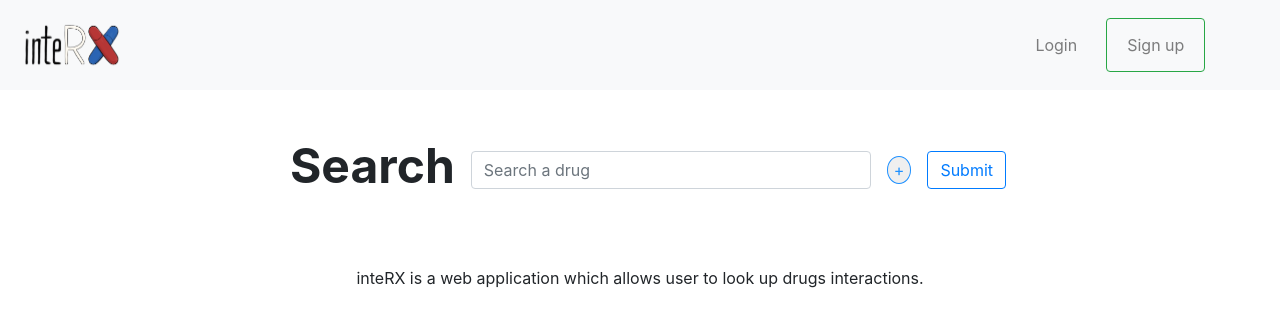
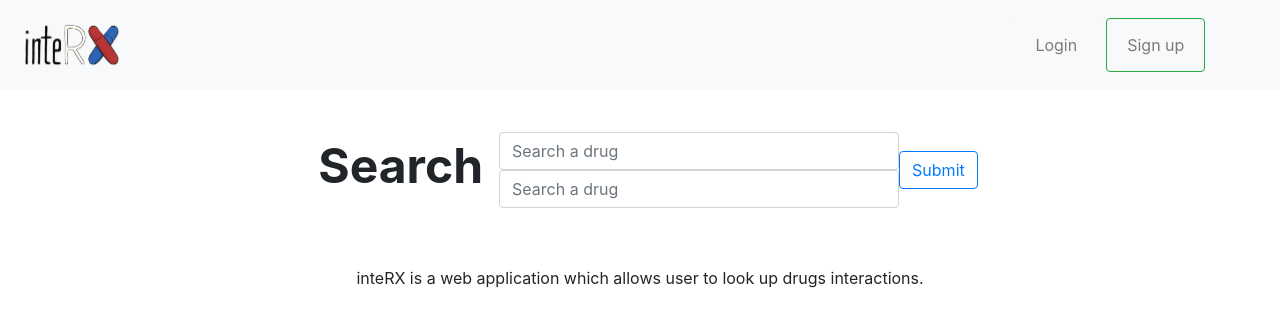
Before and after one commit to shish-kabobs/interx, a React (Create React App) app: page / in a window 1280 px wide. Shown: the top 326 px of the page. Built offline with nearby package versions, Linux system fonts and the light colour scheme; the HTML template or start-up script is replaced by a standard one.

Commit message:
fixed and added another search component

```diff
--- a/src/components/search.component.js
+++ b/src/components/search.component.js
@@ -3,17 +3,7 @@ import './search.css';
 
 export default class Search extends Component {
 
-	constructor(props) {
-		super(props);
-		this.addSearchField = this.addSearchField.bind(this);
-	}
 
-	addSearchField() {
-		const newSearch = document.getElementById('new-searches');
-		const form = document.createElement('input');
-		form.required = true;
-		newSearch.appendChild(form);
-	}
 
 	render() {
 		return (
@@ -21,16 +11,26 @@ export default class Search extends Component {
 				<form action="">
 					<div className="form-group search">
 						<label className="search__bar" for="Search1">Search</label>
-						<input
+						<div>
+							<input
 							type="text"
 							class="form-control"
 							placeholder="Search a drug"
 							style={{ width: '25em' }}
 							required
-						></input>
+							></input>
+							<input
+							type="text"
+							class="form-control"
+							placeholder="Search a drug"
+							style={{ width: '25em' }}
+							required
+							></input>
+						</div>
 						<div id="new-searches"></div>
-						<button className="search__add" onClick={this.addSearchField}>+</button>
+
 						<button type="submit" class="btn btn-outline-primary">Submit</button>
+
 					</div>
 
 				</form>
--- a/src/components/search.css
+++ b/src/components/search.css
@@ -3,6 +3,7 @@
     align-items: center;
     justify-content: center;
     text-align: center;
+    vertical-align: top;
 }
 
 .search__bar {
```
